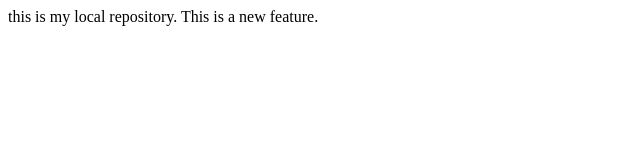
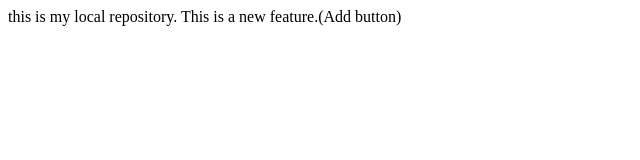
Before and after one commit to tanaya2104/localrepo, a plain HTML site: page index.html in a window 1280 px wide. Shown: the whole page, without its empty margins (0-640 px from the left). Drawn offline with Linux system fonts and the light colour scheme.

```diff
--- a/index.html
+++ b/index.html
@@ -1,2 +1,2 @@
 <pr>this is my local repository.</pr>
-<pr>This is a new feature.</pr>
+<pr>This is a new feature.(Add button)</pr>
```
